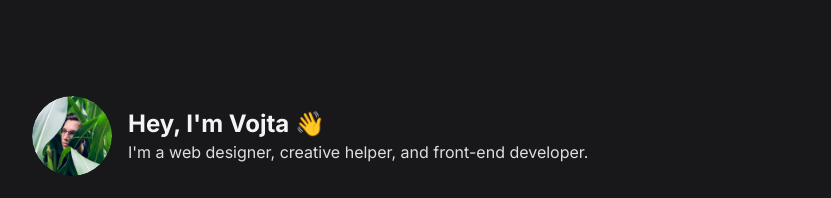
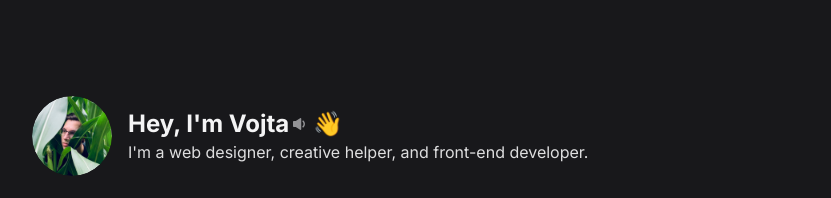
Before and after one commit to vojtaholik/vojta-io-next, a Next.js app: page / in a window 1280 px wide. Shown: the top 198 px of the page, without its empty margins (224-1055 px from the left). Built offline with nearby package versions, Linux system fonts and the light colour scheme.

Commit message:
say my name out loud

```diff
--- a/src/components/icons.tsx
+++ b/src/components/icons.tsx
@@ -1,3 +1,7 @@
+type IconProps = {
+  className?: string
+}
+
 function Twitter() {
   const title = 'logo twitter'
 
@@ -62,4 +66,31 @@ function Email() {
   )
 }
 
-export {Twitter, Dribbble, Email}
+import React from 'react'
+
+function Sound({className}: IconProps) {
+  const title = 'sound'
+
+  return (
+    <svg
+      className={className}
+      height="16"
+      width="16"
+      viewBox="0 0 16 16"
+      xmlns="http://www.w3.org/2000/svg"
+    >
+      <title>{title}</title>
+      <g fill="currentColor">
+        <path d="M12.8,12.2c-0.4-0.4-0.4-1,0-1.4c1.6-1.6,1.6-4.1,0-5.7c-0.4-0.4-0.4-1,0-1.4s1-0.4,1.4,0 c2.3,2.3,2.3,6.1,0,8.5C13.9,12.6,13.2,12.6,12.8,12.2z" />
+        <path
+          d="M11,1c0-0.8-0.9-1.3-1.6-0.8L3.7,4H1C0.4,4,0,4.4,0,5v6c0,0.6,0.4,1,1,1h2.7l5.7,3.8c0.7,0.4,1.6,0,1.6-0.8 V1z"
+          fill="currentColor"
+        />
+      </g>
+    </svg>
+  )
+}
+
+export default Sound
+
+export {Twitter, Dribbble, Email, Sound}
--- a/src/pages/index.tsx
+++ b/src/pages/index.tsx
@@ -1,5 +1,5 @@
 import Head from 'next/head'
-import {Twitter, Dribbble, Email} from 'components/icons'
+import {Twitter, Dribbble, Email, Sound} from 'components/icons'
 import Image from 'next/image'
 import Layout from 'components/layout'
 import Me from '../../public/vojta-holik.jpg'
@@ -33,8 +33,23 @@ export default function Home() {
             </div>
             <div>
               <h1 className="text-2xl font-bold">
-                Hey, I'm Vojta{' '}
-                <span role="img" aria-label="wave">
+                Hey, I'm{' '}
+                <button
+                  type="button"
+                  title="say out loud"
+                  className="inline-flex font-bold items-center justify-center group transition-all ease-in-out duration-200"
+                  onClick={() => {
+                    let speech = new SpeechSynthesisUtterance()
+                    speech.lang = 'cs'
+                    speech.text = 'Vojta'
+                    window.speechSynthesis.speak(speech)
+                  }}
+                >
+                  Vojta{' '}
+                  <Sound className="ml-1 w-3 text-gray-200 group-hover:opacity-100 opacity-60" />
+                  <span className="sr-only">say out loud</span>
+                </button>
+                <span role="img" aria-label="wave" className="pl-2">
                   👋
                 </span>
               </h1>
```
